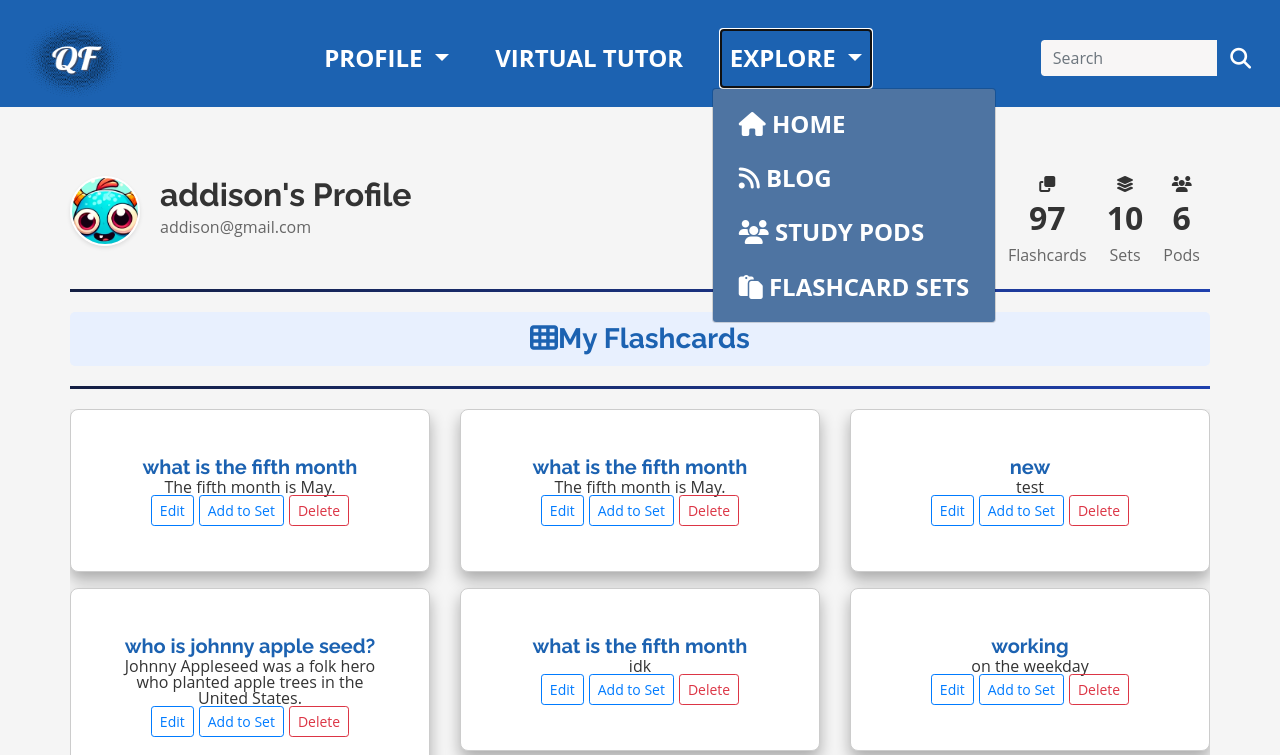
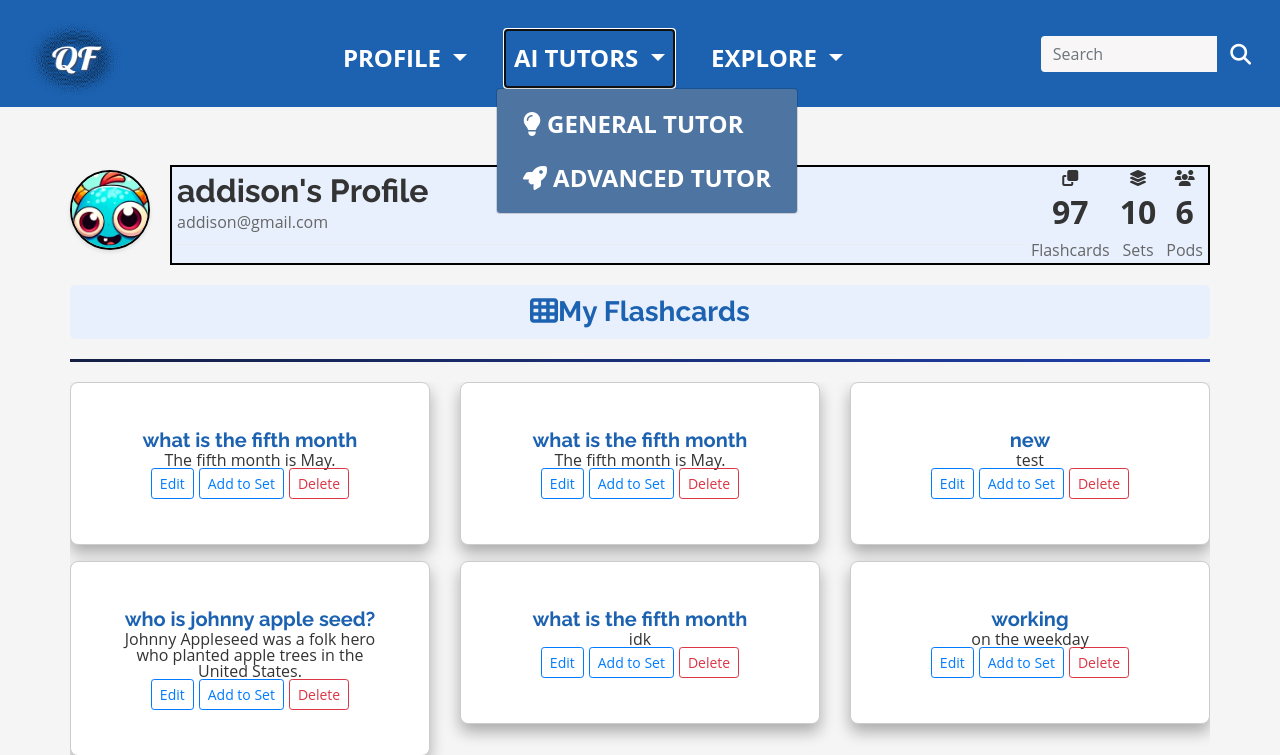
Before and after one commit to addisonglisson/quaizflash, a Flask app: page /profile in a window 1280 px wide, after a click on "AI TUTORS". Shown: the top 755 px of the page. Run offline with Flask 3, Linux system fonts and the light colour scheme; a user stored in the database is signed in; some libraries are stand-ins or nearby versions.

Commit message:
Advanced Tutor

```diff
--- a/app.py
+++ b/app.py
@@ -10,7 +10,7 @@ from werkzeug.security import generate_password_hash, check_password_hash
 from models import db, User
 from models import db, User, Flashcard
 from models import User, Flashcard, FlashcardSet, FlashcardInteraction, StudySession, BlogPost, Comment, study_pod_members, StudyPodComment, StudyPod, StudyPodPost
-from forms import FlashcardSetForm, FlashcardForm, AddToSetForm, VirtualTutorForm, SearchSetsForm, BlogPostForm, CommentForm, CreateStudyPodCommentForm, CreateStudyPodForm, CreateStudyPodPostForm, FlashcardGeneratorForm, CreateMultipleFlashcardForm
+from forms import FlashcardSetForm, FlashcardForm, AddToSetForm, VirtualTutorForm, SearchSetsForm, BlogPostForm, CommentForm, CreateStudyPodCommentForm, CreateStudyPodForm, CreateStudyPodPostForm, FlashcardGeneratorForm, CreateMultipleFlashcardForm, AdvancedTutorForm
 from functools import wraps
 from youtube_transcript_api import YouTubeTranscriptApi
 from flask_login import LoginManager, UserMixin, login_user, logout_user, login_required, current_user
@@ -27,9 +27,10 @@ from urllib.parse import urljoin
 from flaskext.markdown import Markdown
 from werkzeug.utils import secure_filename
 from botocore.exceptions import NoCredentialsError
+from dotenv import load_dotenv
 
 app = Flask(__name__)
-
+load_dotenv()
 Markdown(app)
 
 app.config["MAIL_SERVER"] = "smtp.office365.com"
@@ -1032,3 +1033,65 @@ def edit_generated_flashcards():
         return redirect(url_for('generate_flashcards'))
 
     return render_template('edit_generated_flashcards.html', flashcards=generated_flashcards, search_form=SearchSetsForm())
+
+@app.route('/advanced_tutor', methods=['GET', 'POST'])
+@login_required
+def advanced_tutor():
+    form = AdvancedTutorForm()  # Assuming you have a separate form for the advanced tutor
+    form.flashcard_set.choices = [(set.id, set.title) for set in current_user.flashcard_sets]
+    mode = request.args.get('mode', None)  # Get the selected mode from the query string
+    print(f"Selected mode: {mode}")
+    advanced_conversation_history = session.get('advanced_conversation_history', [])
+
+    if form.validate_on_submit():
+
+        mode = form.mode.data
+        selected_set_id = form.flashcard_set.data
+        selected_flashcard_set = FlashcardSet.query.filter_by(id=selected_set_id).first()
+        user_input = form.user_input.data
+        advanced_conversation_history.append({'role': 'user', 'content': user_input})
+
+        # Get the flashcards for the selected set
+        flashcards = Flashcard.query.filter_by(flashcard_set_id=selected_set_id).all()
+        flashcards_text = "\n".join([f"Q: {card.question} A: {card.answer}" for card in flashcards])
+
+        # Generate the prompt based on the selected mode and flashcards
+        if mode == 'learn':
+            prompt = f"Explain the flashcards:\n{flashcards_text}\n\n{user_input}"
+        elif mode == 'quiz_me':
+            prompt = f"Quiz me on these flashcards:\n{flashcards_text}\n\n{user_input}"
+        else:  # Ask a question mode
+            prompt = f"Answer the question based on these flashcards:\n{flashcards_text}\n\n{user_input}"
+
+        # Prepare the conversation history text
+        history_text = "\n".join([f"{entry['role'].capitalize()}: {entry['content']}" for entry in advanced_conversation_history[-10:]])
+
+        # Combine the prompt with the conversation history
+        full_prompt = f"{prompt}"
+        print(f"Sending prompt to API: {full_prompt}")
+
+        # Call the OpenAI API
+        response = openai.Completion.create(
+            engine="gpt-3.5-turbo-instruct",
+            prompt=full_prompt,
+            max_tokens=150,
+            n=1,
+            stop=None,
+            temperature=0.6,
+        )
+
+        gpt_response = response.choices[0].text.strip()
+        advanced_conversation_history.append({'role': 'tutor', 'content': gpt_response})
+        session['advanced_conversation_history'] = advanced_conversation_history
+
+    form.mode.data = mode or 'learn'
+    advanced_conversation_history = advanced_conversation_history[::-1]
+
+    return render_template('advanced_tutor.html', form=form, advanced_conversation_history=advanced_conversation_history, mode=mode, search_form=SearchSetsForm())
+
+@app.route('/clear_conversation', methods=['POST'])
+@login_required
+def clear_conversation():
+    # Ensure you're clearing the right session key used by the advanced tutor.
+    session.pop('advanced_conversation_history', None)
+    return redirect(url_for('advanced_tutor'))
--- a/forms.py
+++ b/forms.py
@@ -1,5 +1,5 @@
 from flask_wtf import FlaskForm
-from wtforms import StringField, TextAreaField, SubmitField, IntegerField, FormField, FieldList, Form
+from wtforms import StringField, TextAreaField, SubmitField, IntegerField, FormField, FieldList, Form, HiddenField
 from wtforms.validators import DataRequired, Optional, URL
 from wtforms.fields import SelectField
 from flask_wtf.file import FileField, FileAllowed
@@ -61,3 +61,9 @@ class FlashcardGeneratorForm(FlaskForm):
     article_text = TextAreaField('Article Text', validators=[Optional()])
     url = StringField('URL', validators=[Optional(), URL(message='Invalid URL')])
     submit = SubmitField('Generate Flashcards')
+
+class AdvancedTutorForm(FlaskForm):
+    flashcard_set = SelectField('Choose a Flashcard Set', coerce=int)
+    user_input = StringField('Ask a question or say "quiz me" on a chosen set', validators=[DataRequired()])
+    mode = HiddenField(default='learn')
+    submit = SubmitField('Submit')
--- a/static/style.css
+++ b/static/style.css
@@ -306,34 +306,150 @@ body {
   margin: 0;
   text-align: center;
  }
+ .chat-interface {
+  display: flex;
+  flex-direction: column;
+  max-width: 800px;
+  margin: auto;
+  border: 1px solid #ddd;
+  border-radius: 10px;
+  overflow: hidden;
+}
+
+.chat-header {
+  background: #d5d6d8;
+  color: rgb(0, 0, 0);
+  padding: 1rem;
+  text-align: center;
+  margin-top: 10px;
+}
+
+.chat-body {
+  padding: 1rem;
+  background: #f9f9f9;
+  height: 400px; /* Adjust as needed */
+  overflow-y: auto;
+}
+
 .chat-container {
+  /* Your existing styles */
   max-height: 70vh;
   overflow-y: auto;
   margin-bottom: 2rem;
+  padding: 1rem;
+  background-color: #f7f7f7; /* Light grey background for the chat container */
+  border: 1px solid #ddd; /* Border for the container */
+  border-radius: 10px; /* Rounded corners for the container */
 }
 
+.chat-footer {
+  padding: 0.5rem;
+  background: white;
+  border-top: 1px solid #ddd;
+}
+
+.chat-form {
+  display: flex;
+  flex-direction: column; /* Stack children vertically */
+}
+
+.input-group {
+  display: flex;
+  margin-bottom: 0.5rem; /* Add space between input group and dropdown */
+}
+
+.input-group input,
+.input-group .input-group-append button {
+  flex: 1; /* Input and button take equal space */
+}
+
+.input-group .input-group-append {
+  flex: 0; /* Prevent the append from growing */
+  align-self: center; /* Align button to the center of the input box */
+}
+
+.chat-footer .form-control {
+  margin-bottom: 0.5rem; /* Add some space between the controls */
+}
+
+/* If the form.control is the dropdown, add specific styling */
+.chat-footer .form-control.dropdown {
+  width: 100%; /* Dropdown takes full width */
+}
+
+.chat-sidebar {
+  display: flex;
+  flex-direction: column;
+  background: #e3e3e3; /* Light grey background */
+  padding: 1rem;
+  border-left: 1px solid #ddd;
+}
 
 .user-message,
 .tutor-message {
   margin-bottom: 1rem;
-  padding: 0.5rem 1rem;
-  border-radius: 0.5rem;
-  max-width: 75%;
+  padding: 1rem;
+  border-radius: 10px;
+  box-shadow: 0 2px 4px rgba(0,0,0,0.1);
+  border: 1px solid #eaeaea;
+  max-width: 99%;
+  min-width: 20%;
+  width: auto; /* Let it auto adjust the width */
+  display: block; /* Change to block for float to work */
+  word-wrap: break-word;
+  clear: both; /* Prevents floating elements from touching */
 }
 
+.user-message {
+  background-color: #e9ecef;
+  color: #212529;
+  align-self: flex-end; /* Aligns the user message to the right */
+  text-align: right;
+  display: block;
+  width: auto;
 
- .user-message {
-  background-color: #f8f9fa;
-  color: #212529;
-  align-self: flex-end;
 }
-
 
 .tutor-message {
   background-color: #1c62b1;
   color: #ffffff;
-  align-self: flex-start;
+  align-self: flex-start; /* Aligns the tutor message to the left */
+  text-align: left;
 }
+
+/* Message text styling */
+.user-message p,
+.tutor-message p {
+  font-size: 1rem;
+  line-height: 1.5;
+}
+
+/* Align the message text to the left */
+.user-message p {
+  text-align: right;
+}
+
+.tutor-message p {
+  text-align: left;
+}
+
+.sidebar-btn {
+  padding: 0.5rem;
+  margin-bottom: 0.5rem;
+  background: #5c6bc0;
+  color: white;
+  border: none;
+  cursor: pointer;
+}
+
+.sidebar-btn:last-child {
+  margin-bottom: 0;
+}
+
+#clear-conversation {
+  background: #f44336; /* Red color for the clear button */
+}
+
  form.inline-form {
   display: inline;
   margin: 0;
@@ -954,20 +1070,26 @@ table th {
   align-items: flex-start;
   justify-content: space-between;
   margin-bottom: 20px;
+  margin-top: 5px;
+  background-color: #e8f0fe;
+  border: 2px solid #000000;
 }
 
 .profile-info {
   flex-grow: 1;
   text-align: left; /* Aligns text to the left */
+  margin-top: 5px;
+  margin-left: 5px;
 }
 
 
 .profile-stats {
   display: flex;
+  margin-top: 3.5px;
 }
 
 .stat-box {
-  margin: 0 10px;
+  margin: 0 5px;
   display: inline-block;
   text-align: center;
 }
@@ -1210,6 +1332,7 @@ table th {
 .profile-picture-section {
   text-align: center;
   margin-bottom: 20px;
+
 }
 
 .avatar-selection {
@@ -1242,12 +1365,13 @@ table th {
 .profile-picture img {
   border-radius: 50%; /* Makes the image round */
   float: left;
-  width: 70px; /* Adjust the size as needed */
-  height: 70px; /* Adjust the size as needed */
+  width: 80px; /* Adjust the size as needed */
+  height: 80px; /* Adjust the size as needed */
   object-fit: cover; /* Ensures the image covers the area without distortion */
-  border: 2.5px solid #ffffff; /* Optional: adds a white border around the image */
+  border: 2.5px solid #000000; /* Optional: adds a white border around the image */
   box-shadow: 0 2px 4px rgba(0, 0, 0, 0.1); /* Optional: adds a subtle shadow */
   margin-right: 20px;
+  margin-top: 5px;
 }
 .profile-info {
   display: inline-block; /* Allows the text to sit next to the image */
--- a/templates/_nav_logged_in.html
+++ b/templates/_nav_logged_in.html
@@ -11,8 +11,14 @@
     <a class="dropdown-item" href="{{ url_for('logout') }}"><i class="fa fa-sign-out"></i> Logout</a>
   </div>
 </li>
-<li class="nav-item">
-    <a class="nav-link virtualtutuor-link" href="{{ url_for('virtual_tutor') }}">Virtual Tutor</a>
+<li class="nav-item dropdown">
+  <a class="nav-link dropdown-toggle" href="#" id="navbarDropdownBlogLink" role="button" data-toggle="dropdown" aria-haspopup="true" aria-expanded="false">
+      AI Tutors
+  </a>
+  <div class="dropdown-menu" aria-labelledby="navbarDropdownBlogLink">
+      <a class="dropdown-item" href="{{ url_for('virtual_tutor') }}"><i class="fa fa-lightbulb"></i> General Tutor</a>
+      <a class="dropdown-item" href="{{ url_for('advanced_tutor') }}"><i class="fa fa-rocket"></i> Advanced Tutor</a>
+  </div>
 </li>
 <li class="nav-item dropdown">
   <a class="nav-link dropdown-toggle" href="#" id="navbarDropdownBlogLink" role="button" data-toggle="dropdown" aria-haspopup="true" aria-expanded="false">
@@ -20,8 +26,9 @@
   </a>
   <div class="dropdown-menu" aria-labelledby="navbarDropdownBlogLink">
       <a class="dropdown-item" href="{{ url_for('home') }}"><i class="fa fa-home"></i> Home</a>
+      <a class="dropdown-item" href="{{ url_for('public_sets') }}"><i class="fa fa-clipboard"></i> Flashcard Sets</a>
+      <a class="dropdown-item" href="{{ url_for('study_pods') }}"><i class="fa fa-users"></i> Study Pods</a>
       <a class="dropdown-item" href="{{ url_for('blog') }}"><i class="fa fa-rss"></i> Blog</a>
-      <a class="dropdown-item" href="{{ url_for('study_pods') }}"><i class="fa fa-users"></i> Study Pods</a>
-      <a class="dropdown-item" href="{{ url_for('public_sets') }}"><i class="fa fa-clipboard"></i> Flashcard Sets</a>
+
   </div>
 </li>
--- a/templates/profile.html
+++ b/templates/profile.html
@@ -48,15 +48,16 @@
     </form>
   {% else %}
     <!-- Display selected avatar -->
-    <div class="profile-picture">
+    <div class="profile-picture fade-in">
       <img src="{{ url_for('static', filename=current_user.avatar) }}" alt="Profile Picture">
     </div>
   {% endif %}
 
   <div class="profile-header">
-    <div class="profile-info">
+    <div class="profile-info slide-up">
       <h2>{{ current_user.username }}'s Profile</h2>
       <p> {{ current_user.email }}</p>
+      <div class="dropdown-divider"></div>
       <!-- Add more user info here -->
     </div>
     <div class="profile-stats">
@@ -77,7 +78,7 @@
       </div>
     </div>
   </div>
-<div class="pulsating-line"></div>
+
 
 
   <h3 class="section-title"><i class="fas fa-th"></i>My Flashcards</h3>
@@ -169,6 +170,37 @@
       {% endif %}
 
 <a href="{{ url_for('create_pod') }}" class="btn btn-primary">Create Study Pod</a>
+<div class="pulsating-line"></div>
+<style>
+  @keyframes fadeIn {
+  0% {
+    opacity: 0;
+  }
+  100% {
+    opacity: 1;
+  }
+}
+
+@keyframes slideUp {
+  0% {
+    transform: translateY(100%);
+    opacity: 0;
+  }
+  100% {
+    transform: translateY(0);
+    opacity: 1;
+  }
+}
+
+.fade-in {
+  animation: 1s ease-out 0s 1 fadeIn;
+}
+
+.slide-up {
+  animation: 1s ease-out 0s 1 slideUp;
+}
+
+</style>
 {% endblock %}
 
 {% block scripts %}
```
Also changed, not shown: templates/advanced_tutor.html (added, +60 -0 lines), templates/home.html (+17 -2 lines), templates/virtual_tutor.html (+8 -7 lines), backgroundtest.jpg (deleted), instance/your_database_file.db, 1 other file. Lines whose indentation alone changed are shown as unchanged.
